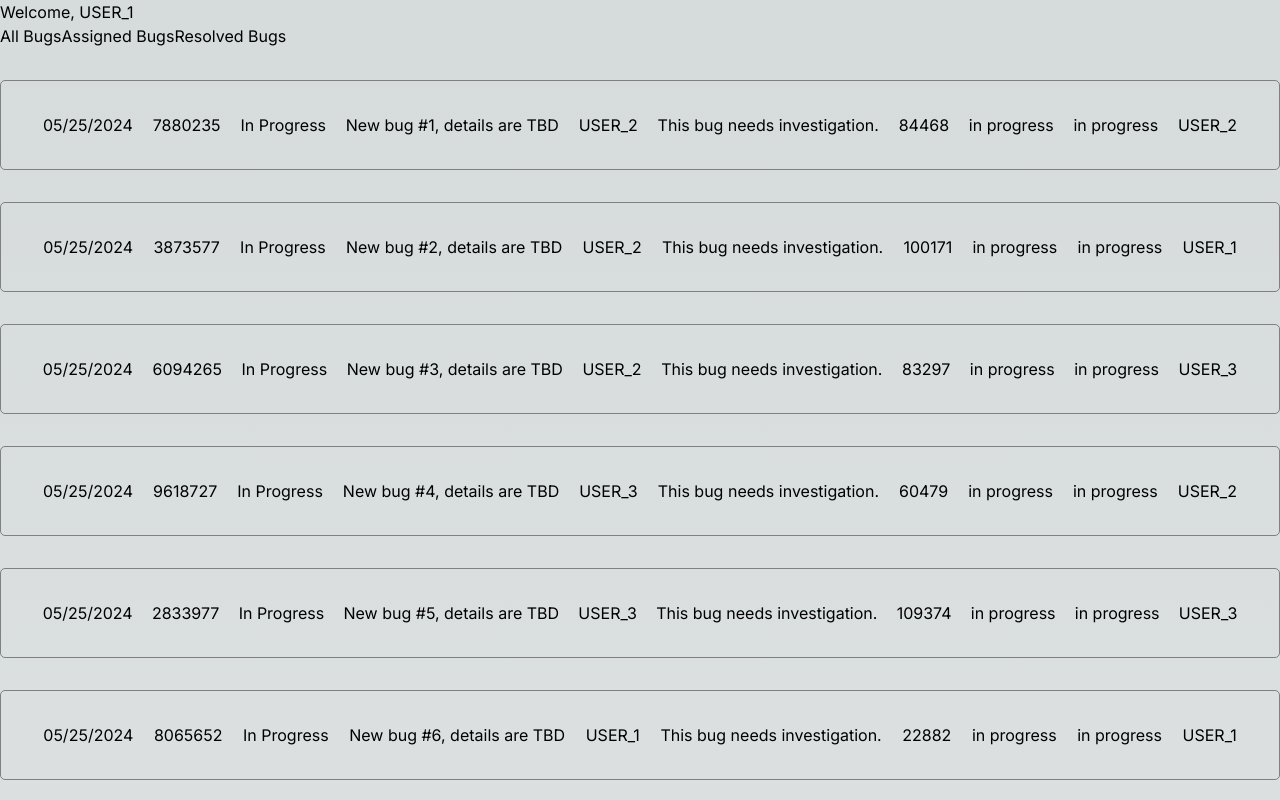
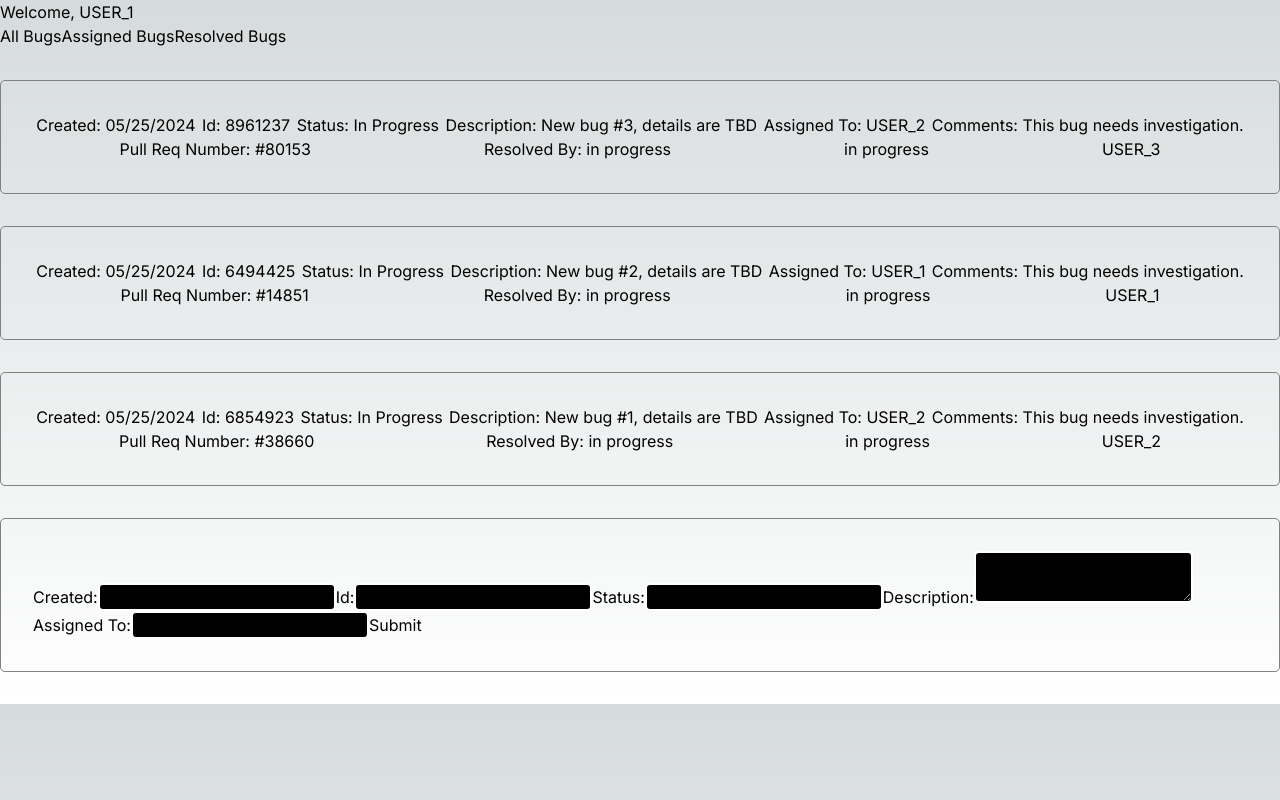
Before and after one commit to daiglewilliam13/bug-tracker, a Next.js app: page /dashboard in a window 1280 px wide. Shown: the top 800 px of the page. Built offline with nearby package versions, Linux system fonts and the light colour scheme.

Commit message:
add bug edit form

```diff
--- a/src/app/dashboard/page.tsx
+++ b/src/app/dashboard/page.tsx
@@ -77,9 +77,11 @@ function generateBugData(numBugs: number) {
   return bugs;
 }
 
-
+let fakeBugData = [];
+fakeBugData= generateBugData(3);
 import '@/app/styles/main.css';
 import { BugCard } from "@/components/bugCard";
+import { BugInput } from "@/components/bugInput";
 import { useState, useEffect } from 'react';
 
 
@@ -88,10 +90,10 @@ export default function Page() {
   const changeFilter = (filter:string) => {
       setFilter(filter);
   }
-  let fakeBugData = generateBugData(50);
+  let mappedBugs = [];
+
   console.log(fakeBugData)
-  let map = [];
-  let mappedBugs = fakeBugData.map((bug) => {
+  mappedBugs = fakeBugData.map((bug) => {
     if (filter=='all') {
       return <BugCard bug={bug} key={bug.id} />
     } else if (filter=='assigned' && bug.assignedTo==currentUser.userName){
@@ -102,6 +104,11 @@ export default function Page() {
       return
     }
   })
+
+  let userSorted = mappedBugs.sort((a:any,b:any)=>(a.created > b.created ? 1 :-1))
+
+
+
   return (
     <>
       <div>
@@ -116,6 +123,9 @@ export default function Page() {
         <div>
           {mappedBugs}
         </div>
+        <div>
+          <BugInput />
+        </div>
       </div>
     </>
   );
--- a/src/app/styles/main.css
+++ b/src/app/styles/main.css
@@ -10,3 +10,9 @@
     border-radius: 5px;
 
 }
+
+input, textarea {
+    background-color: black;
+    border: 2px solid white;
+    border-radius: 5px;
+}
--- a/src/components/bugCard.tsx
+++ b/src/components/bugCard.tsx
@@ -2,14 +2,14 @@ export function BugCard({bug}:any) {
         return (
             <div >
         <ul className="bug-card">
-            <li>{bug.created}</li>
-            <li>{bug.id}</li>
-            <li>{bug.status}</li>
-            <li>{bug.description}</li>
-            <li>{bug.assignedTo}</li>
-            <li>{bug.comments}</li>
-            <li>{bug.pullReqNum}</li>
-            <li>{bug.resolvedBy}</li>
+            <li>Created: {bug.created}</li>
+            <li>Id: {bug.id}</li>
+            <li>Status: {bug.status}</li>
+            <li>Description: {bug.description}</li>
+            <li>Assigned To: {bug.assignedTo}</li>
+            <li>Comments: {bug.comments}</li>
+            <li>Pull Req Number: #{bug.pullReqNum}</li>
+            <li>Resolved By: {bug.resolvedBy}</li>
             <li>{bug.resolvedDate}</li>
             <li>{bug.createdBy}</li>
         </ul>
--- /dev/null
+++ b/src/components/bugInput.tsx
@@ -0,0 +1,50 @@
+'use client'
+
+import {useState} from 'react';
+
+let initialBug = {
+    created: "05/25/2024",
+    description: "new bug reported, doesn't work",
+    assignedTo: "USER_2",
+    status: "Resolved",
+    comments: "this is a hard bug",
+    pullReqNum: 22345,
+    id: 2334423,
+    resolvedBy: "in progress",
+    resolvedDate: "in progress",
+    createdBy: "ADMIN_1"
+  }
+export function BugInput() {
+    const [bug, setBug] = useState({initialBug});
+
+    const handleChange = (event:any) => {
+        console.log(event.target)
+      const { name, value } = event.target.id;
+      setBug({ ...bug, [name]: value });
+      console.log(bug)
+    };
+
+
+    return (
+    <div className='bug-card'>
+      <form>
+        <label htmlFor="created">Created:</label>
+        <input type="text" name="created" id="created" value={initialBug.created} onChange={handleChange} disabled />
+
+        <label htmlFor="id">Id:</label>
+        <input type="text" name="id" id="id" value={initialBug.id} onChange={handleChange} disabled />
+
+        <label htmlFor="status">Status:</label>
+        <input type="text" name="status" id="status" value={initialBug.status} onChange={handleChange} />
+
+        <label htmlFor="description">Description:</label>
+        <textarea name="description" id="description" value={initialBug.description} onChange={handleChange} />
+
+        <label htmlFor="assignedTo">Assigned To:</label>
+        <input type="text" name="assignedTo" id="assignedTo" value={initialBug.assignedTo} onChange={handleChange} />
+
+        <button type="submit">Submit</button>
+      </form>
+    </div>
+    );
+  }
```
